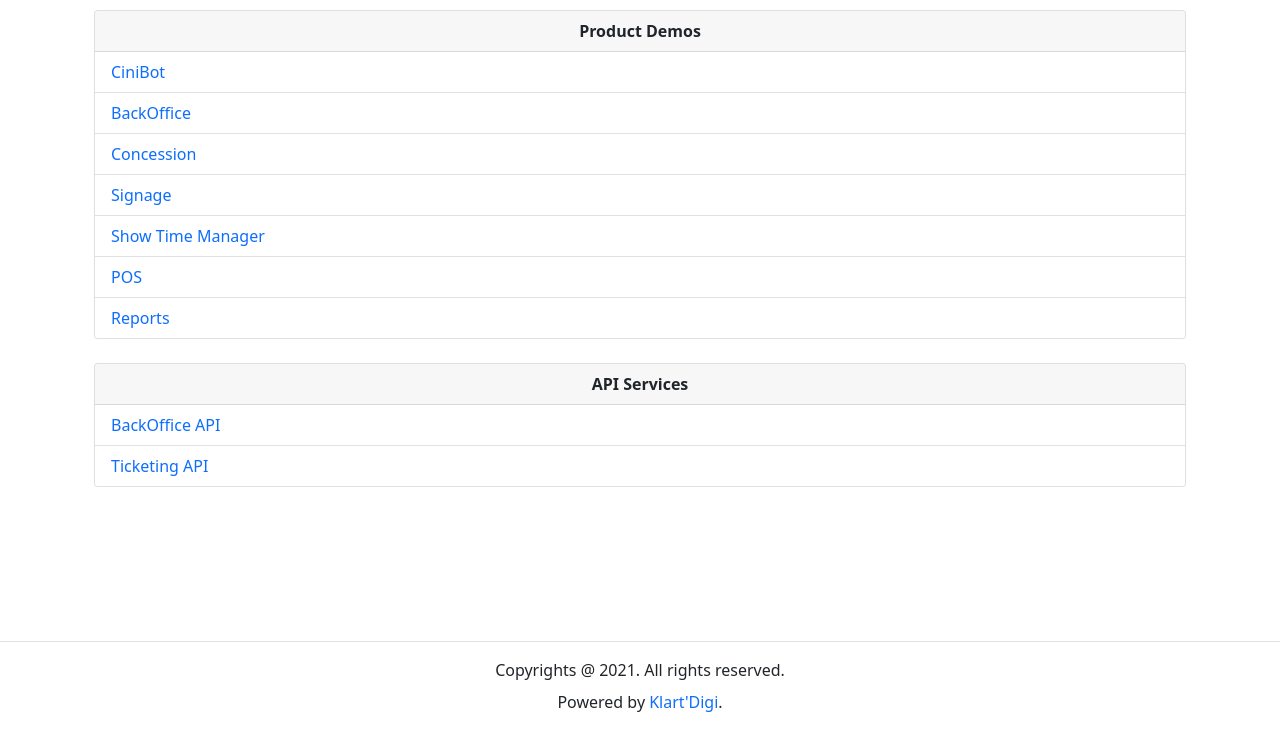
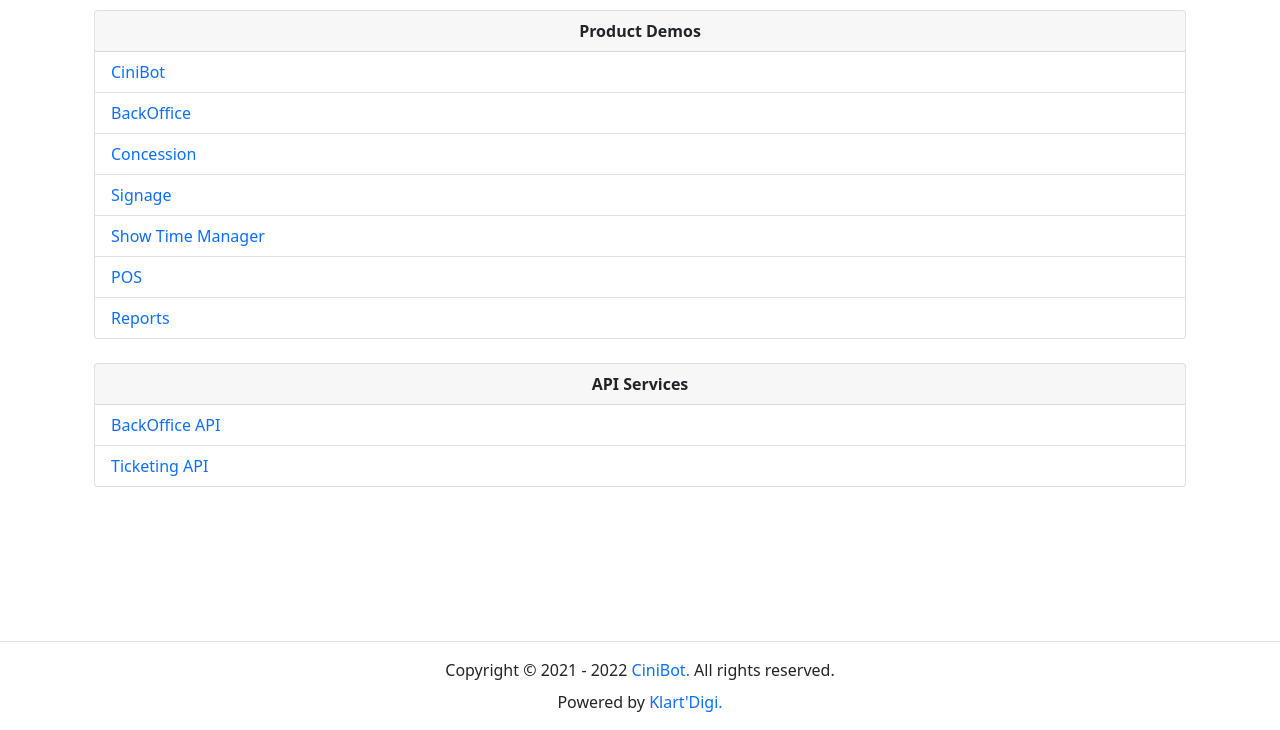
Before and after one commit to cinibot/cinibot.github.io, a plain HTML site: page index.html in a window 1280 px wide. Shown: the part 70-800 px from the top of the page. Drawn offline with nearby package versions, Linux system fonts and the light colour scheme.

Commit message:
initial commit

```diff
--- a/index.html
+++ b/index.html
@@ -92,10 +92,14 @@
     </content>
     <footer class="d-block border-top">
         <div class="container p-3">
-            <div class="text-center pb-2">Copyrights &#64; 2021. All rights reserved.</div>
+            <div class="text-center pb-2">
+                <span>Copyright &#169; 2021 - 2022</span>
+                <a class="text-decoration-none" href="https://cinibot.klartdigi.in/" target="_blank">CiniBot.</a>
+                <span>All rights reserved.</span>
+            </div>
             <div class="text-center">
-                Powered by <a class="text-decoration-none" href="https://klartdigi.github.io/"
-                    target="_blank">Klart'Digi</a>.
+                <span>Powered by</span>
+                <a class="text-decoration-none" href="https://klartdigi.github.io/" target="_blank">Klart'Digi.</a>
             </div>
         </div>
     </footer>
```
